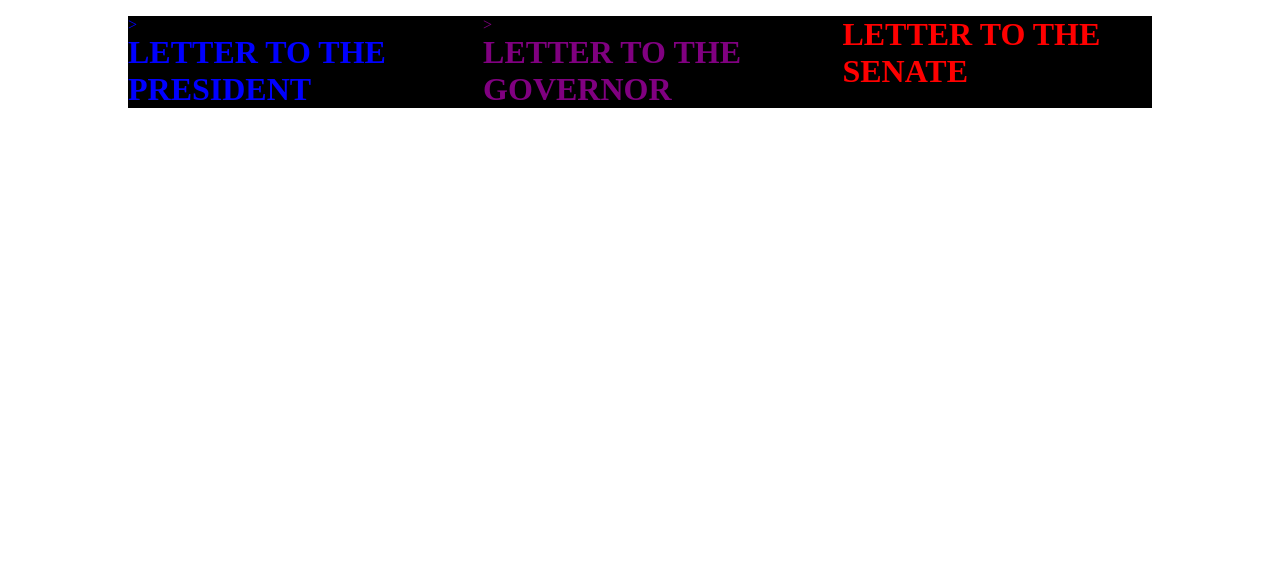
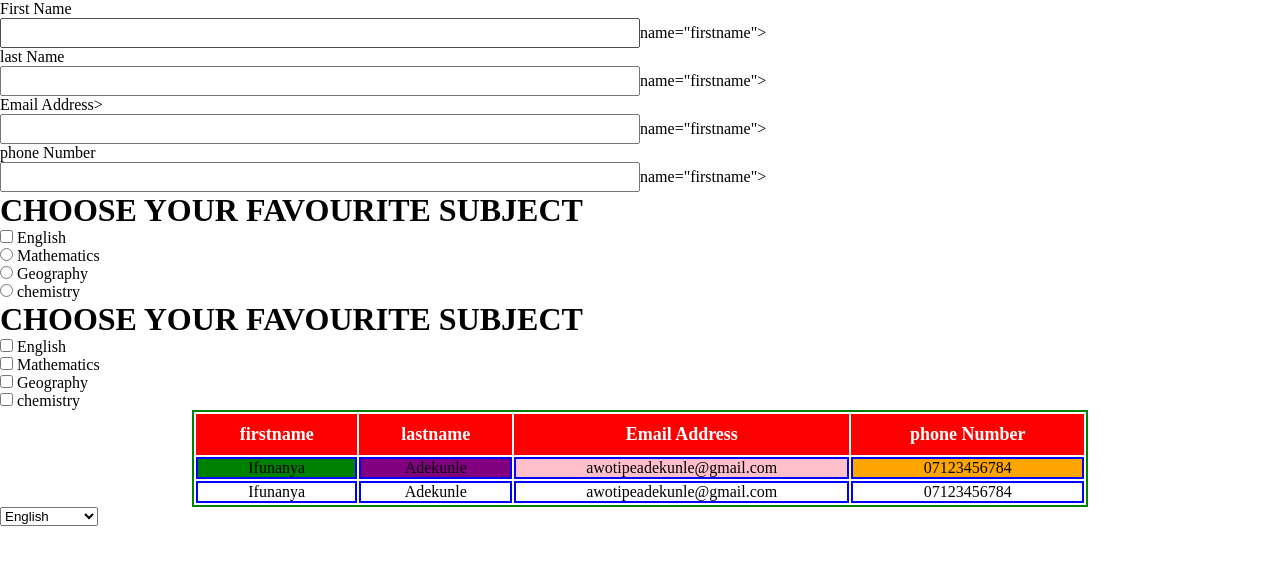
Before and after one commit to MADUFOROVIVIAN/frontend-class, a plain HTML site: page index.html in a window 1280 px wide. Drawn offline with Linux system fonts and the light colour scheme.

Commit message:
saving changes to github

```diff
--- a/index.html
+++ b/index.html
@@ -8,7 +8,7 @@
     <link rel="stylesheet" href="style.css"/>
 </head>
 <body>
-<div class="wrap">
+<!-- <div class="wrap">
     <div class="president">
     ><h1>LETTER TO THE PRESIDENT</h1>
     </div>
@@ -16,9 +16,80 @@
     ><h1>LETTER TO THE GOVERNOR</h1>
     </div>
     <div class="senate">
-        <h1>LETTER TO THE SENATE</h1>
-    </div>
+    <h1>LETTER TO THE SENATE</h1>
+    </div> -->
+    <form id="account">
+      <label for="firstname">First Name</label><br>
+      <input type="firstname" id="firstname">name="firstname"></input><br>
 
+      <label for="lastnamename">last Name</label><br>
+      <input type="lastname" id="lastname">name="firstname"></input><br>
+
+      <label for="email">Email Address></label><br>
+      <input type="email" id="email">name="firstname"></input><br>
+
+      <label for="phoneNumber">phone Number</label><br>
+      <input type="phoneNumber" id="phoneNumber">name="firstname"></input><br>
+
+    </form>
+
+    <form>
+    <h1>  CHOOSE YOUR FAVOURITE SUBJECT</h1>
+    <input type="checkbox" name="radio">
+    <labelfor=radio">English<label><bR>
+
+    <input type="radio" name="radio">
+    <labelfor=radio">Mathematics<label><bR>
+
+    <input type="radio" name="radio">
+    <labelfor=radio">Geography<label><bR>
+
+    <input type="radio" name="radio">
+    <labelfor=radio">chemistry<label><bR>
+    </form>
+
+    <form>
+    <h1>  CHOOSE YOUR FAVOURITE SUBJECT</h1>
+    <input type="checkbox" name="checkbox">
+    <labelfor=checkbox">English<label><bR>
+
+    <input type="checkbox" name="checkbox">
+    <labelfor=checkbox">Mathematics<label><bR>
+
+    <input type="checkbox" name="checkbox">
+    <labelfor=checkbox">Geography<label><bR>
+
+    <input type="checkbox" name="checkbox">
+    <labelfor=checkbox">chemistry<label><bR>
+    </form>
 </div>
+
+
+<table>
+  <tr>
+    <th>firstname</th>
+    <th>lastname</th>
+    <th>Email Address</th>
+    <th>phone Number</th>
+  </tr>
+  <td class="one">Ifunanya</td>
+  <td class="two">Adekunle</td>
+  <td class="three">awotipeadekunle@gmail.com</td>
+  <td class="four">07123456784</td>
+  <tr>
+    <td>Ifunanya</td>
+    <td>Adekunle</td>
+    <td>awotipeadekunle@gmail.com</td>
+    <td>07123456784</td>
+  </tr>
+</table>
+
+
+<select>
+  <option>English</option>
+  <option>Mathematics</option>
+  <option>Geography</option>
+  <option>chemistry</option>
+</select>
 </body>
 </html>
--- a/style.css
+++ b/style.css
@@ -24,3 +24,41 @@
     margin: auto;
     margin-top: 1rem;
 }
+#account input{
+    width: 50%;
+    height: 30px;
+}
+account label{
+    color: green;
+    font-size: 16;
+}
+
+table{
+    border: 2px solid green ;
+    width: 70%;
+    margin: auto;
+}
+table th{
+    border: 2px solid red ;
+    background: red;
+    color: white;
+    font-size: 18px;
+    padding: .5rem;
+}
+
+table td{
+    border: 2px solid blue;
+    text-align: center;
+}
+.one{
+    background: green;
+}
+.two{
+    background: purple;
+}
+.three{
+    background: pink;
+}
+.four{
+    background: orange;
+}
```
